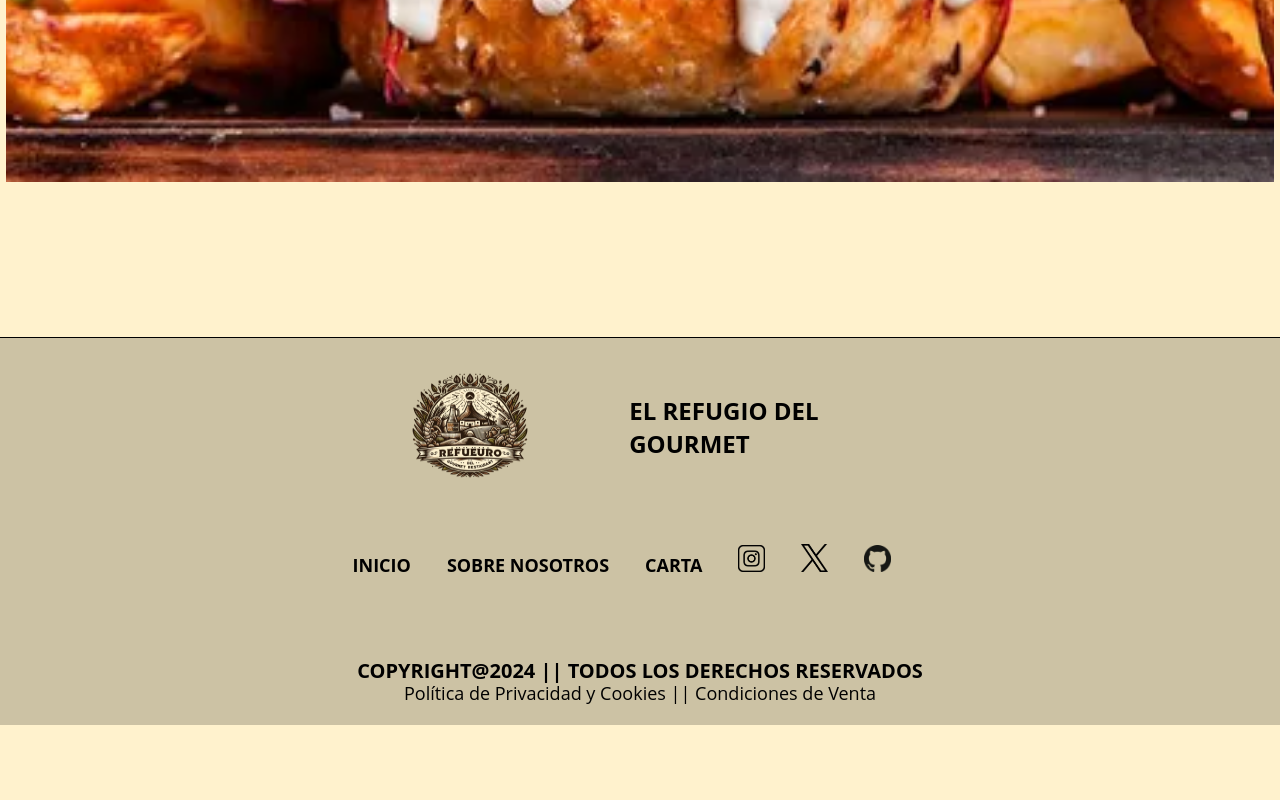
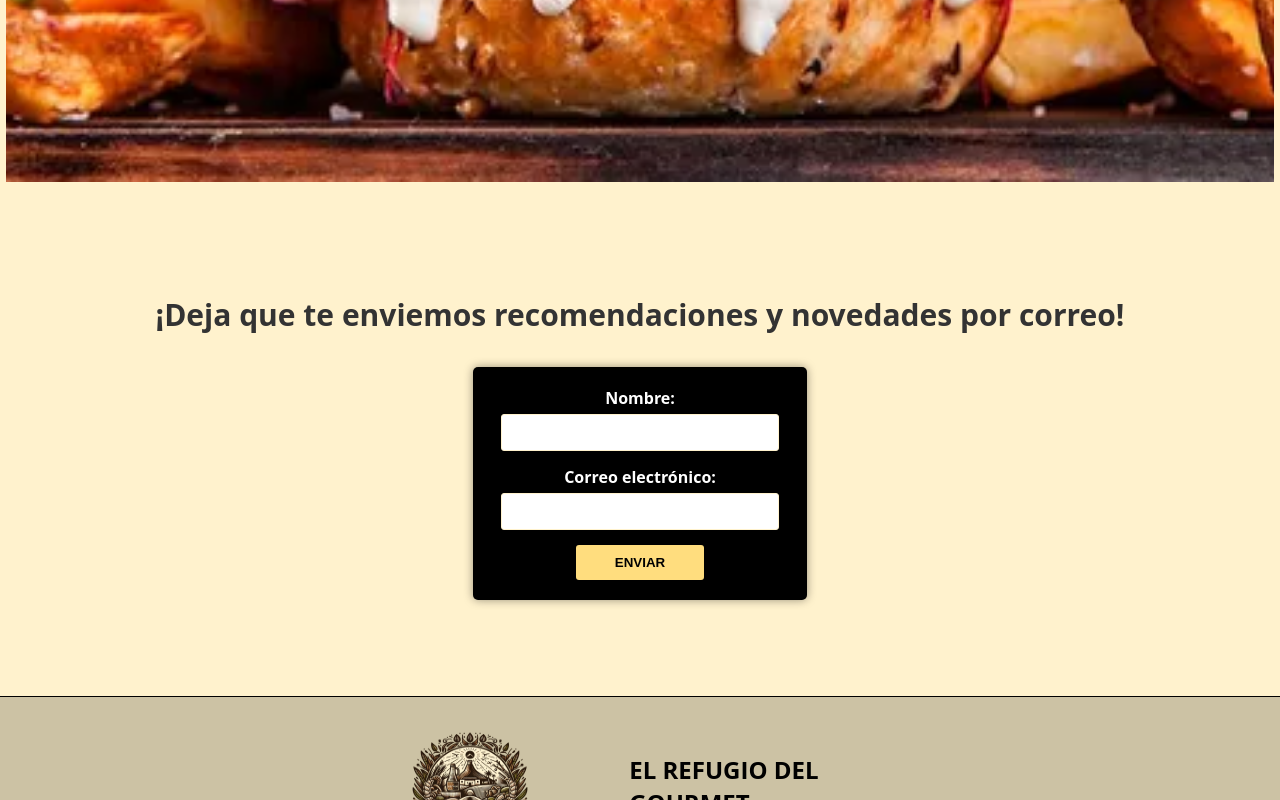
Before and after one commit to Deathvks/EL-REFUGIO-DEL-GOURMET, a React (Vite) app: page / in a window 1280 px wide. Shown: the part 3475-4275 px from the top of the page. Before the commit the page ends 4200 px from the top, so only its background shows below. Built offline with nearby package versions, Linux system fonts and the light colour scheme.

Commit message:
add form

```diff
--- a/src/components/card/Card.css
+++ b/src/components/card/Card.css
@@ -94,6 +94,7 @@
         margin: 9em auto;
         width: 100vw;
         height: 102vh;
+        margin-bottom: 5em;
     }
 
     .content h2 {
@@ -137,7 +138,7 @@
         margin: 0 auto;
         width: 99.1vw;
         height: 102vh;
-        margin-bottom: 9.7em;
+        margin-bottom: 7em;
     }
 
     .content h2 {
--- /dev/null
+++ b/src/components/form/Form.css
@@ -0,0 +1,181 @@
+.from-contianer {
+    margin: auto;
+    padding: 20px;
+    width: 60vw;
+    background-color: #000000;
+    border-radius: 5px;
+    box-shadow: 0 0 10px rgba(0, 0, 0, 0.4);
+    margin: 0 auto;
+    text-align: center;
+    justify-content: center;
+    margin-bottom: 6em;
+}
+
+.form-news {
+    display: flex;
+    flex-direction: column;
+}
+
+.form-news label {
+    margin-bottom: 5px;
+    font-weight: bold;
+    color: #ffffff;
+}
+
+.form-email {
+    width: 55vw;
+    margin: 0 auto;
+    padding: 10px;
+    margin-bottom: 15px;
+    border: 1px solid #fff2cd;
+    border-radius: 3px;
+}
+
+.form-news input[type="text"] {
+    width: 55vw;
+    margin: 0 auto;
+    padding: 10px;
+    margin-bottom: 15px;
+    border: 1px solid #fff2cd;
+    border-radius: 3px;
+}
+
+.form-news input[type="submit"] {
+    width: 25vw;
+    margin: 0 auto;
+    padding: 10px;
+    background-color: #ffdd7e;
+    color: rgb(0, 0, 0);
+    font-weight: bold;
+    border: none;
+    border-radius: 3px;
+    cursor: pointer;
+}
+
+.alert {
+    display: flex;
+    justify-content: center;
+    width: 60vw;
+    margin: 0 auto;
+    text-align: center;
+    padding: 20px;
+    border-radius: 8px;
+    background-color: #f44336;
+    color: white;
+    font-weight: bold;
+    margin-bottom: 15px;
+}
+
+/* The close button */
+.closebtn {
+    margin-left: 15px;
+    color: white;
+    font-weight: bold;
+    float: right;
+    font-size: 22px;
+    line-height: 20px;
+    cursor: pointer;
+    transition: 0.3s;
+}
+
+.confirmation {
+    display: flex;
+    width: 60vw;
+    justify-content: center;
+    text-align: center;
+    margin: 0 auto;
+    font-weight: bold;
+    padding: 20px;
+    background-color: #4CAF50;
+    color: white;
+    border-radius: 8px;
+    margin-bottom: 15px;
+}
+
+.closebtn:hover {
+    color: black;
+}
+
+.form-news input[type="submit"]:hover {
+    background-color: #ffd358;
+}
+
+.form-text {
+    display: flex;
+    justify-content: center;
+    text-align: center;
+    width: 80vw;
+    margin: 0 auto;
+    margin-bottom: 2em;
+}
+
+.form-h1 {
+    color: #333;
+    font-size: 20px;
+    margin: 0em auto;
+}
+
+/* Extra small devices (phones, 600px and down) */
+@media only screen and (max-width: 600px) {}
+
+/* Small devices (portrait tablets and large phones, 600px and up) */
+@media only screen and (min-width: 600px) {}
+
+/* Medium devices (landscape tablets, 768px and up) */
+@media only screen and (min-width: 768px) {
+    .from-contianer {
+        width: 50vw;
+    }
+
+    .form-email {
+        width: 45vw;
+    }
+
+    .form-news input[type="text"] {
+        width: 45vw;
+    }
+}
+
+/* Large devices (laptops/desktops, 992px and up) */
+@media only screen and (min-width: 992px) {
+    .from-contianer {
+        width: 60vw;
+    }
+
+    .form-email {
+        width: 55vw;
+    }
+
+    .form-news input[type="text"] {
+        width: 55vw;
+    }
+
+    .form-news input[type="submit"] {
+        width: 25vw;
+    }
+
+}
+
+/* Extra large devices (large laptops and desktops, 1200px and up) */
+@media only screen and (min-width: 1200px) {
+    .from-contianer {
+        width: 23vw;
+    }
+
+    .form-h1{
+        font-size: 30px;
+    }
+
+    .form-email {
+        width: 20vw;
+    }
+
+    .form-news input[type="text"] {
+        width: 20vw;
+    }
+
+    .form-news input[type="submit"] {
+        width: 10vw;
+    }
+
+}
--- /dev/null
+++ b/src/components/form/Form.jsx
@@ -0,0 +1,70 @@
+import React, { useState } from 'react';
+import "./Form.css";
+
+function Form() {
+
+    const [userInput, setUserInput] = useState({
+        user_name: '',
+        user_mail: ''
+    });
+    const [alertMessage, setAlertMessage] = useState('');
+    const [showAlert, setShowAlert] = useState(false);
+
+    const handleChange = (event) => {
+        const { name, value } = event.target;
+        setUserInput({
+            ...userInput,
+            [name]: value
+        });
+    };
+
+    const hideAlert = () => {
+        setShowAlert(false);
+        setAlertMessage('');
+    };
+
+    const handleSubmit = (event) => {
+        event.preventDefault();
+        if (!userInput.user_name || !userInput.user_mail) {
+            setAlertMessage('Por favor, completa todos los campos con la información correcta.');
+            setShowAlert(true);
+            setTimeout(hideAlert, 3000); // Alerta desaparecerá después de 3 segundos
+        } else if (!/\S+@\S+\.\S+/.test(userInput.user_mail)) {
+            setAlertMessage('El correo electrónico no es válido.');
+            setShowAlert(true);
+            setTimeout(hideAlert, 3000); // Alerta desaparecerá después de 3 segundos
+        } else {
+            setAlertMessage('¡Gracias por enviar tus datos! Pronto recibirás noticias nuestras.');
+            setShowAlert(true);
+            setTimeout(hideAlert, 3000); // Confirmación desaparecerá después de 3 segundos
+            // Aquí puedes enviar los datos a un servidor o manejarlos como desees
+            console.log('Formulario enviado:', userInput);
+            // Restablecer los valores del formulario
+            setUserInput({
+                user_name: '',
+                user_mail: ''
+            });
+        }
+    };
+
+    return (
+        <>
+            {showAlert && <div className="alert">{alertMessage}</div>}
+            <div className="form-text">
+                <h1 className="form-h1">¡Deja que te enviemos recomendaciones y novedades por correo!</h1>
+            </div>
+            <div className="from-contianer">
+                <form onSubmit={handleSubmit} action="/my-handling-form-page" method="submit" className="form-news">
+                    <label for="name">Nombre:</label>
+                    <input onChange={handleChange} value={userInput.user_name} type="text" id="name" name="user_name" />
+
+                    <label for="mail">Correo electrónico:</label>
+                    <input className="form-email" id="mail" name="user_mail" onChange={handleChange} value={userInput.user_mail} />
+                    <input type="submit" value="ENVIAR" />
+                </form>
+            </div>
+        </>
+    )
+}
+
+export default Form;
--- a/src/pages/home/Home.jsx
+++ b/src/pages/home/Home.jsx
@@ -4,6 +4,7 @@ import Content from "../../components/content/Content";
 import ImageList from "../../components/image-list/ImageList";
 import Card from "../../components/card/Card";
 import Arrow from "../../components/arrow/Arrow";
+import Form from "../../components/form/Form";
 
 
 function Home() {
@@ -13,6 +14,7 @@ function Home() {
       <Content />
       <ImageList />
       <Card />
+      <Form />
       <Footer />
       <Arrow/>
     </div>
```
